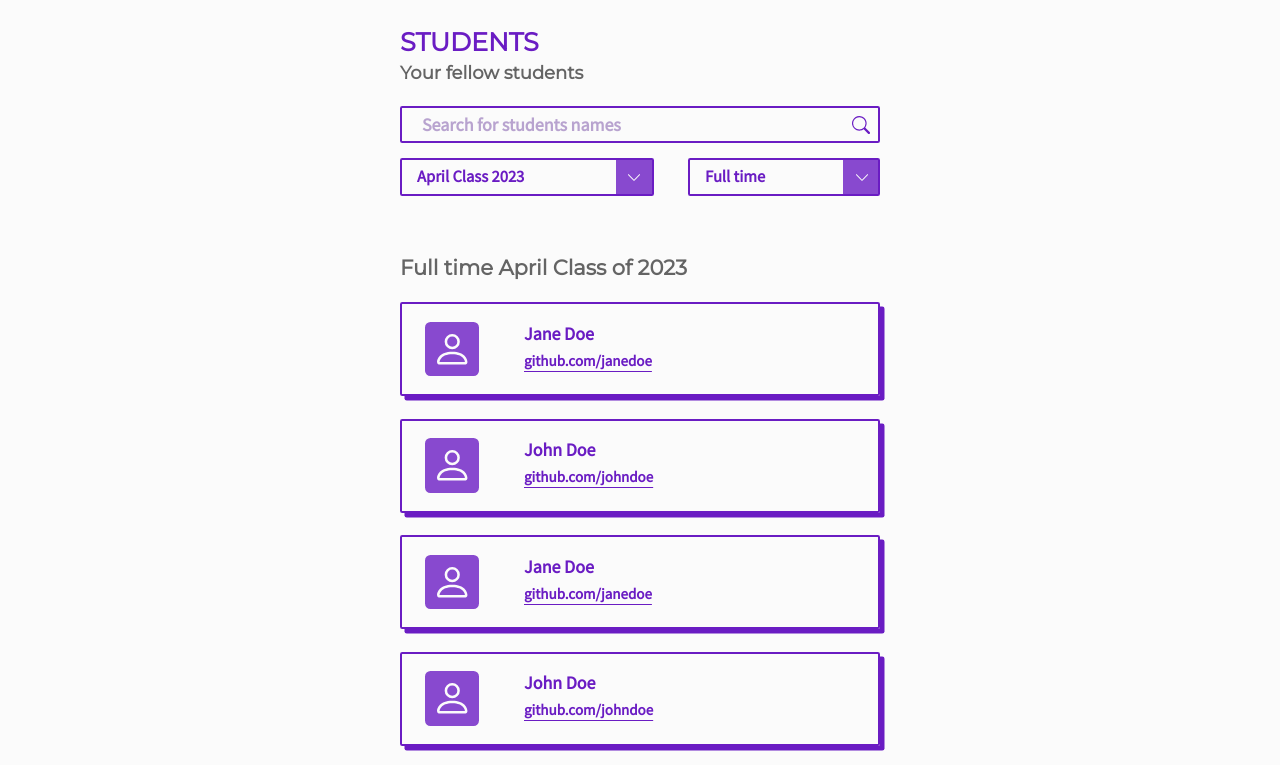
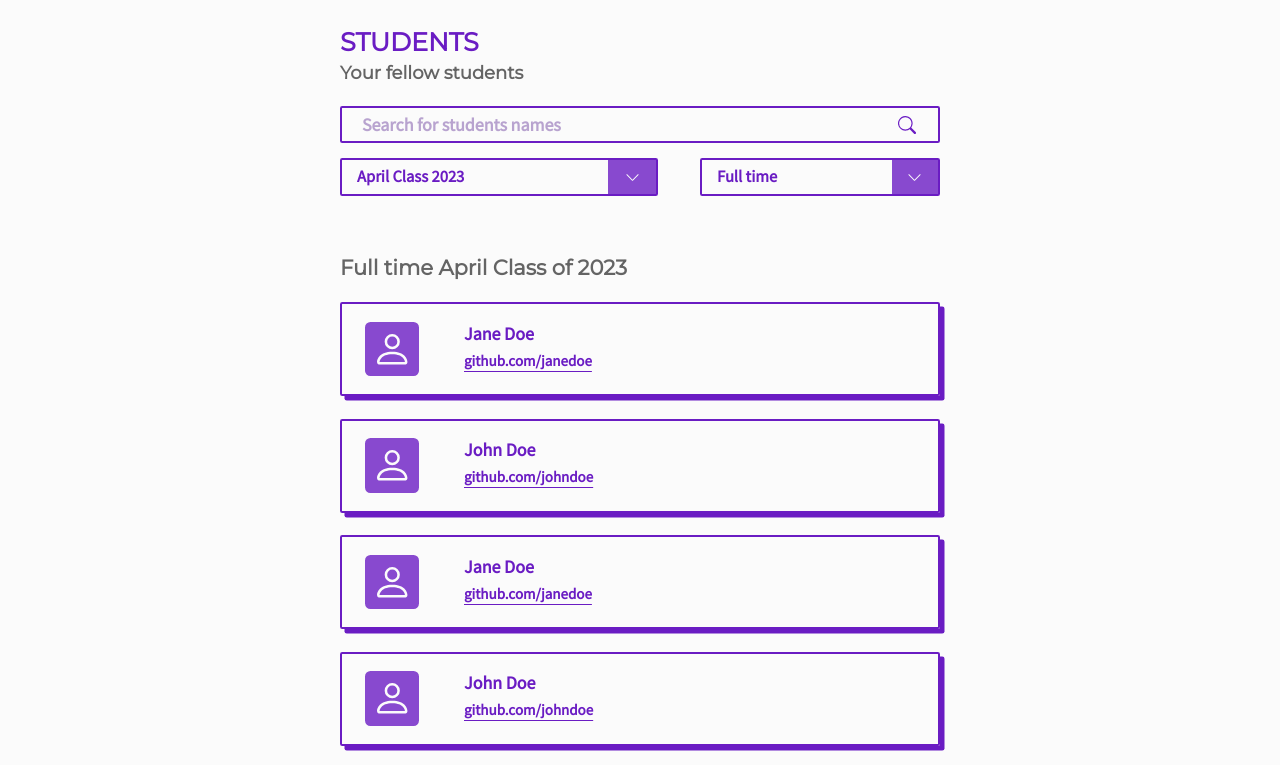
Before and after one commit to wiebken-n/css-kata-studenthub, a plain HTML site: page index.html in a window 1280 px wide. Shown: the part 137-902 px from the top of the page. Drawn offline with nearby package versions, Linux system fonts and the light colour scheme.

Commit message:
Added media query breakpoints and adjusted respective designs

```diff
--- a/styles/style.css
+++ b/styles/style.css
@@ -1,5 +1,5 @@
 html {
-  font-size: 15px;
+  font-size: 13px;
   font-family: "Montserrat", sans-serif;
   --violet-dark: #6a1cc3;
   --violet-light: #8849cf;
@@ -9,6 +9,7 @@ html {
   --burger-hover: #d1bee7;
   --select-color: #a561f3;
   background-color: var(--white);
+  --content-width: 430px;
 }
 
 ::selection {
@@ -28,7 +29,7 @@ html {
   padding-top: 1.5rem;
   color: var(--white);
   min-width: max-content;
-  max-width: 80%;
+  max-width: var(--content-width);
   display: flex;
   margin: auto;
   align-items: center;
@@ -38,7 +39,7 @@ html {
 .burger {
   width: 4rem;
   margin-top: 0.2rem;
-  margin-right: 0.8rem;
+  margin-right: 1rem;
 }
 
 .burger-svg {
@@ -73,7 +74,7 @@ main {
 }
 
 .main-content {
-  width: 80%;
+  width: var(--content-width);
   margin: auto;
 }
 
@@ -125,6 +126,7 @@ select {
   width: 88%;
   height: 1.5rem;
   border-color: transparent;
+  background-color: transparent;
   font-family: "Source Sans Pro", sans-serif;
   font-size: 1.2rem;
   font-weight: 600;
@@ -195,25 +197,25 @@ select option:checked {
 }
 
 .chevron-month {
-  translate: 15.1rem 0.8rem;
+  transform: translate(15.5rem, 0.8rem);
 }
 .chevron-model {
-  translate: 11.1rem 0.8rem;
+  transform: translate(11.42rem, 0.8rem);
 }
 
 .classmonth {
   background-image: linear-gradient(
     90deg,
-    transparent 85.5%,
-    var(--violet-light) 85.5%
+    transparent 84.25%,
+    var(--violet-light) 84.25%
   );
 }
 
 .classmodel {
   background-image: linear-gradient(
     90deg,
-    transparent 81.5%,
-    var(--violet-light) 81.5%
+    transparent 80.25%,
+    var(--violet-light) 80.25%
   );
 }
 
@@ -318,10 +320,69 @@ a:hover {
   }
 
   .textsearch,
-  .searchfield,
   .classmonth,
   .classmodel,
   select option {
     background-color: var(--background-darkmode);
   }
 }
+
+@media screen and (min-width: 786px) {
+  html {
+    font-size: 14px;
+    --content-width: 500px;
+  }
+
+  .classmonth {
+    background-image: linear-gradient(
+      90deg,
+      transparent 84.9%,
+      var(--violet-light) 84.9%
+    );
+  }
+
+  .classmodel {
+    background-image: linear-gradient(
+      90deg,
+      transparent 80.8%,
+      var(--violet-light) 80.8%
+    );
+  }
+
+  .chevron-month {
+    transform: translate(16.8rem, 0.8rem);
+  }
+  .chevron-model {
+    transform: translate(12.2rem, 0.8rem);
+  }
+}
+
+@media screen and (min-width: 992px) {
+  html {
+    font-size: 15px;
+    --content-width: 600px;
+  }
+
+  .classmonth {
+    background-image: linear-gradient(
+      90deg,
+      transparent 84.6%,
+      var(--violet-light) 84.6%
+    );
+  }
+
+  .classmodel {
+    background-image: linear-gradient(
+      90deg,
+      transparent 80.5%,
+      var(--violet-light) 80.5%
+    );
+  }
+
+  .chevron-month {
+    transform: translate(19rem, 0.8rem);
+  }
+  .chevron-model {
+    transform: translate(13.8rem, 0.8rem);
+  }
+}
```
